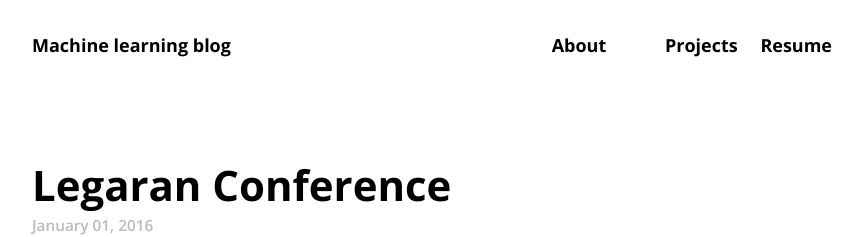
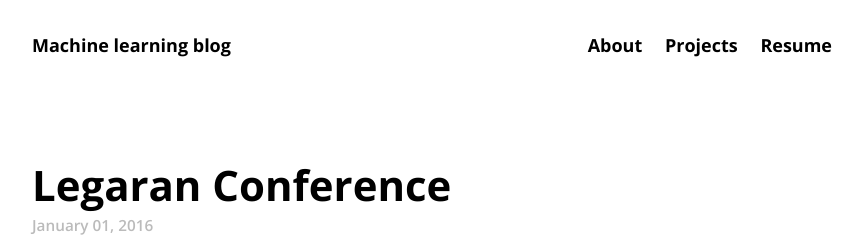
Before and after one commit to scelesticsiva/scelesticsiva.github.io, a Jekyll site: the page built from index.html, in a window 1280 px wide. Shown: the top 237 px of the page, without its empty margins (208-1070 px from the left). Built offline with Jekyll 4.4.1, drawn with Linux system fonts in a browser that asks for light colours; some web fonts are replaced.

Commit message:
fixed a bug in header.html

```diff
--- a/_includes/header.html
+++ b/_includes/header.html
@@ -13,10 +13,12 @@
 
       <div class="trigger">
         {% for my_page in site.pages %}
-          {% if my_page.title != "Resume" %}
-          <a class="page-link" href="{{ my_page.url | prepend: site.baseurl }}">{{ my_page.title }}</a>
-          {% else %}
-          <a class="page-link" href="{{ site.url }}/assets/sivaramakrishnan_resume_nov.pdf">{{ my_page.title }}</a>
+          {% if my_page.title %}
+            {% if my_page.title != "Resume" %}
+            <a class="page-link" href="{{ my_page.url | prepend: site.baseurl }}">{{ my_page.title }}</a>
+            {% else %}
+            <a class="page-link" href="{{ site.url }}/assets/sivaramakrishnan_resume_nov.pdf">{{ my_page.title }}</a>
+            {% endif %}
           {% endif %}
         {% endfor %}
 
```
